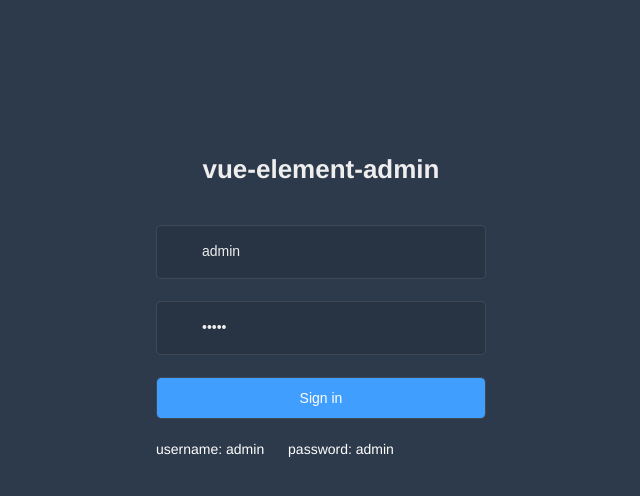
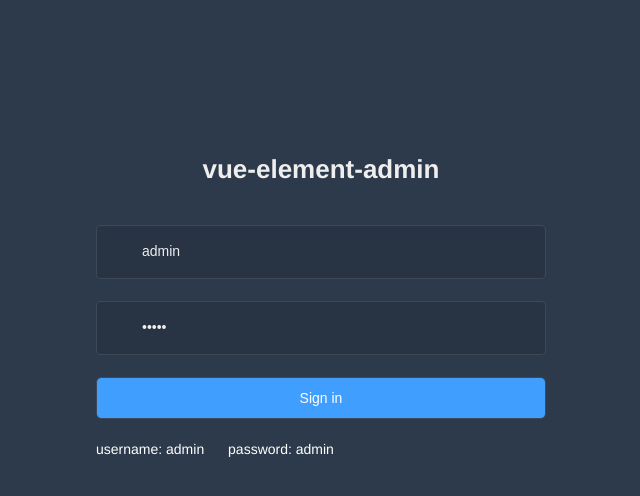
Before and after one commit to fuyuooumi1027/vue-admin-template, a Vue app: page /#/login in a window 1280 px wide. Shown: the top 496 px of the page, without its empty margins (319-959 px from the left). Built offline with nearby package versions, Linux system fonts and the light colour scheme.

Commit message:
refine code

```diff
--- a/src/App.vue
+++ b/src/App.vue
@@ -6,6 +6,6 @@
 
 <script>
 export default {
-  name: 'app'
+  name: 'App'
 }
 </script>
--- a/src/components/Hamburger/index.vue
+++ b/src/components/Hamburger/index.vue
@@ -1,6 +1,6 @@
 <template>
   <div>
-    <svg t="1492500959545" @click="toggleClick" class="svg-icon hamburger" :class="{'is-active':isActive}" style="" viewBox="0 0 1024 1024"
+    <svg t="1492500959545" @click="toggleClick" class="hamburger" :class="{'is-active':isActive}" style="" viewBox="0 0 1024 1024"
       version="1.1" xmlns="http://www.w3.org/2000/svg" p-id="1691" xmlns:xlink="http://www.w3.org/1999/xlink" width="64" height="64">
       <path d="M966.8023 568.849776 57.196677 568.849776c-31.397081 0-56.850799-25.452695-56.850799-56.850799l0 0c0-31.397081 25.452695-56.849776 56.850799-56.849776l909.605623 0c31.397081 0 56.849776 25.452695 56.849776 56.849776l0 0C1023.653099 543.397081 998.200404 568.849776 966.8023 568.849776z"
         p-id="1692"></path>
@@ -34,12 +34,11 @@ export default {
 	cursor: pointer;
 	width: 20px;
 	height: 20px;
-    transform: rotate(0deg);
+	transform: rotate(90deg);
 	transition: .38s;
 	transform-origin: 50% 50%;
 }
-
 .hamburger.is-active {
-    transform: rotate(90deg);
+	transform: rotate(0deg);
 }
 </style>
--- a/src/main.js
+++ b/src/main.js
@@ -4,7 +4,7 @@ import 'normalize.css/normalize.css'// A modern alternative to CSS resets
 
 import ElementUI from 'element-ui'
 import 'element-ui/lib/theme-chalk/index.css'
-import locale from 'element-ui/lib/locale/lang/en'
+import locale from 'element-ui/lib/locale/lang/en' // lang i18n
 
 import '@/styles/index.scss' // global css
 
--- a/src/views/login/index.vue
+++ b/src/views/login/index.vue
@@ -1,7 +1,6 @@
 <template>
   <div class="login-container">
-    <el-form autoComplete="on" :model="loginForm" :rules="loginRules" ref="loginForm" label-position="left" label-width="0px"
-      class="card-box login-form">
+    <el-form class="login-form" autoComplete="on" :model="loginForm" :rules="loginRules" ref="loginForm" label-position="left">
       <h3 class="title">vue-element-admin</h3>
       <el-form-item prop="username">
         <span class="svg-container svg-container_login">
@@ -93,18 +92,14 @@ export default {
 
 <style rel="stylesheet/scss" lang="scss">
 $bg:#2d3a4b;
-  $dark_gray:#889aa4;
 $light_gray:#eee;
 
+/* reset element-ui css */
 .login-container {
-    position: fixed;
-    height: 100%;
-    width:100%;
-    background-color: $bg;
-    input:-webkit-autofill {
-      -webkit-box-shadow: 0 0 0px 1000px #293444 inset !important;
-      -webkit-text-fill-color: #fff !important;
-    }
+  .el-input {
+    display: inline-block;
+    height: 47px;
+    width: 85%;
     input {
       background: transparent;
       border: 0px;
@@ -113,16 +108,48 @@ export default {
       padding: 12px 5px 12px 15px;
       color: $light_gray;
       height: 47px;
+      &:-webkit-autofill {
+        -webkit-box-shadow: 0 0 0px 1000px $bg inset !important;
+        -webkit-text-fill-color: #fff !important;
       }
-    .el-input {
-      display: inline-block;
-      height: 47px;
-      width: 85%;
+    }
+  }
+  .el-form-item {
+    border: 1px solid rgba(255, 255, 255, 0.1);
+    background: rgba(0, 0, 0, 0.1);
+    border-radius: 5px;
+    color: #454545;
+  }
+}
+
+</style>
+
+<style rel="stylesheet/scss" lang="scss" scoped>
+$bg:#2d3a4b;
+$dark_gray:#889aa4;
+$light_gray:#eee;
+.login-container {
+  position: fixed;
+  height: 100%;
+  width: 100%;
+  background-color: $bg;
+  .login-form {
+    position: absolute;
+    left: 0;
+    right: 0;
+    width: 520px;
+    padding: 35px 35px 15px 35px;
+    margin: 120px auto;
   }
   .tips {
     font-size: 14px;
     color: #fff;
     margin-bottom: 10px;
+    span {
+      &:first-of-type {
+        margin-right: 16px;
+      }
+    }
   }
   .svg-container {
     padding: 6px 5px 6px 15px;
@@ -142,20 +169,6 @@ export default {
     text-align: center;
     font-weight: bold;
   }
-    .login-form {
-      position: absolute;
-      left: 0;
-      right: 0;
-      width: 400px;
-      padding: 35px 35px 15px 35px;
-      margin: 120px auto;
-    }
-    .el-form-item {
-      border: 1px solid rgba(255, 255, 255, 0.1);
-      background: rgba(0, 0, 0, 0.1);
-      border-radius: 5px;
-      color: #454545;
-    }
   .show-pwd {
     position: absolute;
     right: 10px;
@@ -163,12 +176,7 @@ export default {
     font-size: 16px;
     color: $dark_gray;
     cursor: pointer;
-      user-select:none;
-    }
-    .thirdparty-button{
-      position: absolute;
-      right: 35px;
-      bottom: 28px;
+    user-select: none;
   }
 }
 </style>
```
Also changed, not shown: .postcssrc.js. Lines whose indentation alone changed are shown as unchanged.
